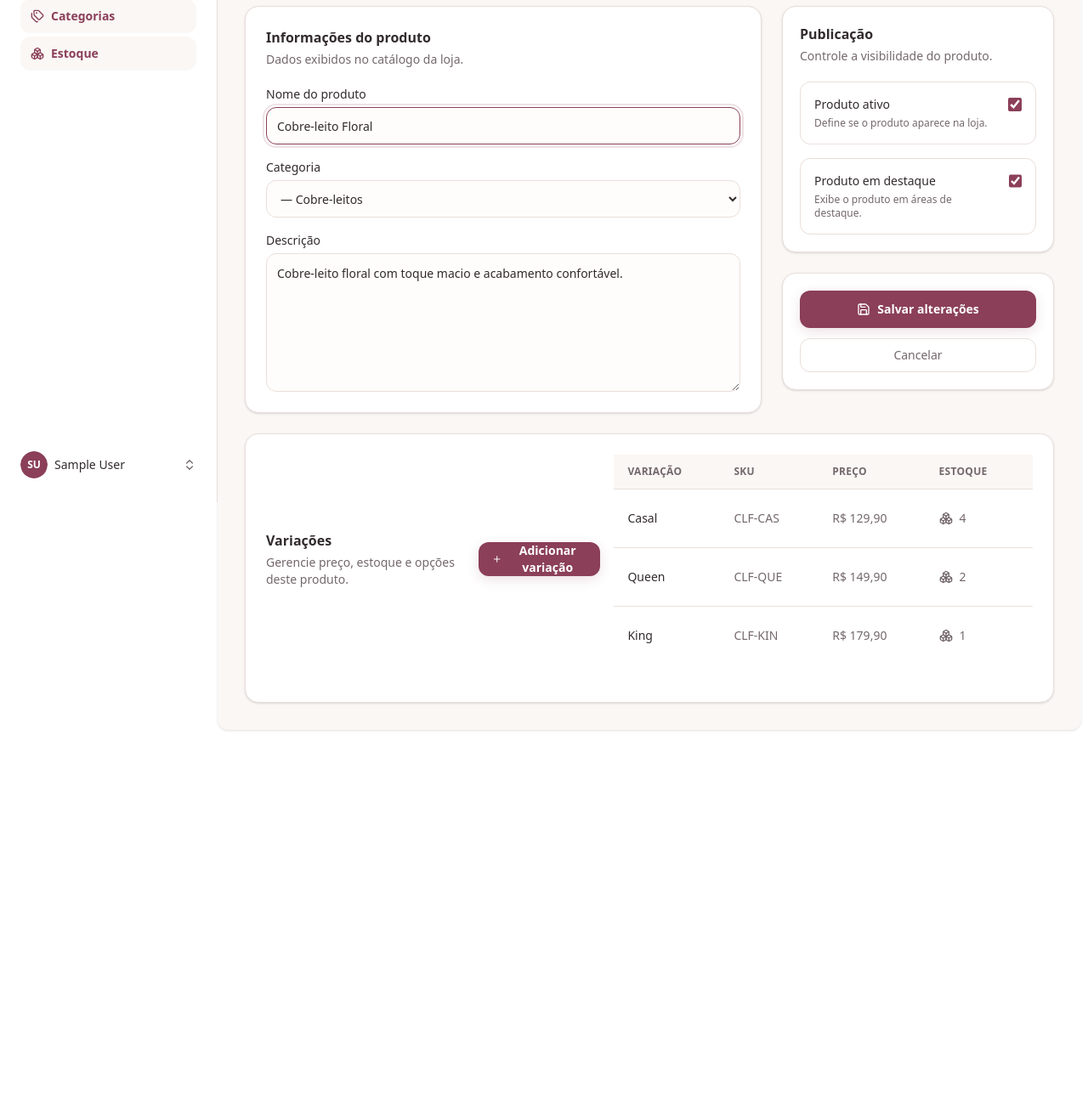
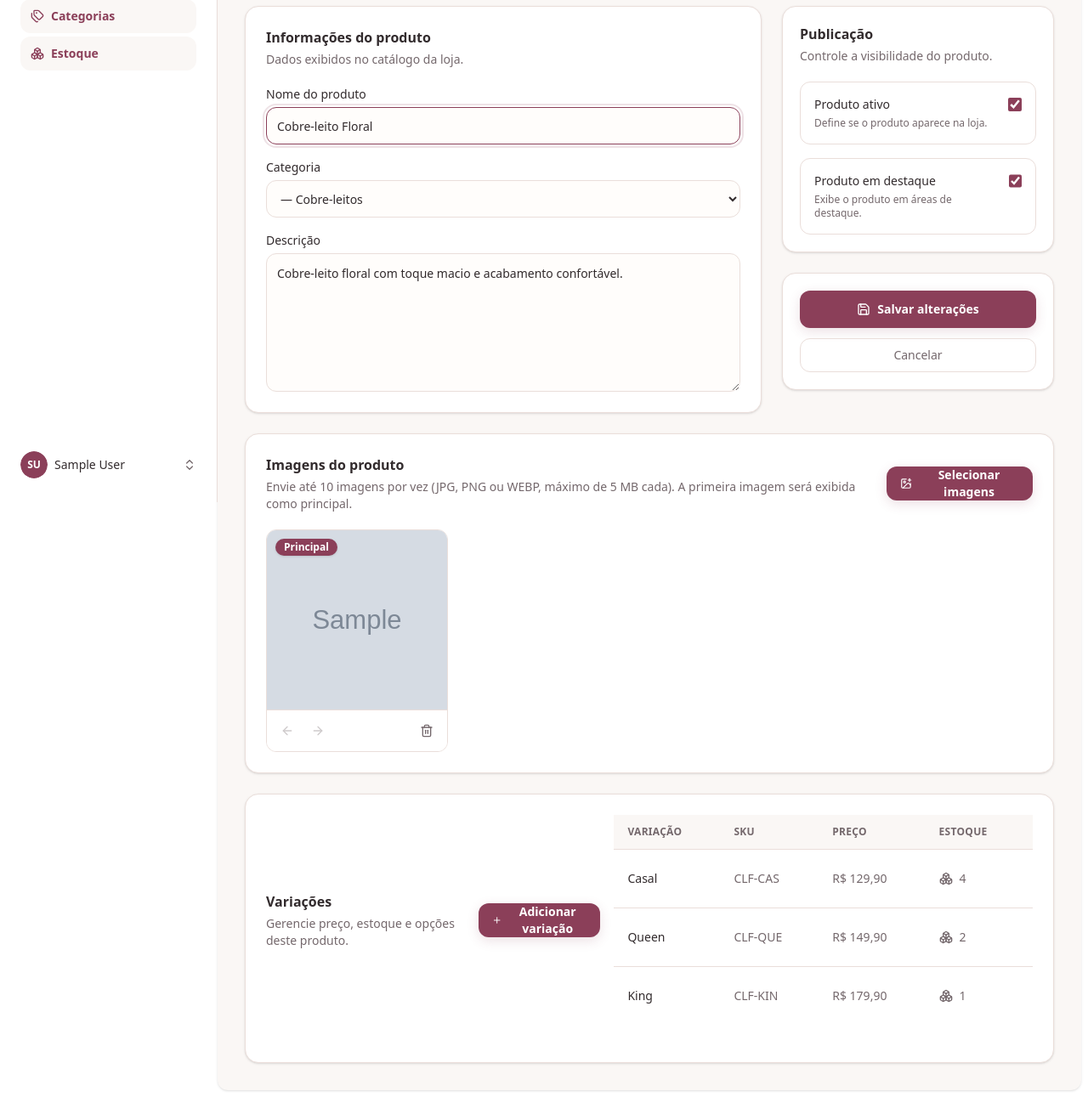
Before and after one commit to kauavinicios/SiteDeVendas, a Laravel app: page /admin/produtos/1/edit in a window 1280 px wide. Shown: the part 209-1500 px from the top of the page at 85% size. Before the commit the page ends 1069 px from the top, so only its background shows below. Run offline with Laravel 12, Linux system fonts and the light colour scheme; a user stored in the database is signed in; data comes from the database, SQL or seed files in the repository; tables that the repository leaves empty hold one stand-in row (values such as "Sample post"); grey boxes marked "Sample" are stand-in pictures; style sheets or scripts are compiled from the project's sources; some libraries are stand-ins or nearby versions.

Commit message:
feat(admin): adiciona gestão de imagens na edição de produtos

```diff
--- a/jandiraSite/app/Http/Controllers/Admin/ProductController.php
+++ b/jandiraSite/app/Http/Controllers/Admin/ProductController.php
@@ -7,6 +7,7 @@ use App\Http\Requests\Admin\ProductRequest;
 use App\Models\Category;
 use App\Models\Product;
 use Illuminate\Http\RedirectResponse;
+use Illuminate\Support\Facades\Storage;
 use Inertia\Inertia;
 use Inertia\Response;
 
@@ -65,6 +66,7 @@ class ProductController extends Controller
             'variants' => function ($query) {
                 $query->orderBy('id');
             },
+            'images',
         ]);
 
         return Inertia::render('admin/products/edit', [
@@ -75,6 +77,15 @@ class ProductController extends Controller
                 'description' => $product->description,
                 'active' => $product->active,
                 'featured' => $product->featured,
+
+                'images' => $product->images->map(function ($image) {
+                    return [
+                        'id' => $image->id,
+                        'path' => $image->path,
+                        'url' => Storage::disk('public')->url($image->path),
+                        'position' => $image->position,
+                    ];
+                })->values(),
 
                 'variants' => $product->variants->map(function ($variant) {
                     return [
--- /dev/null
+++ b/jandiraSite/resources/js/components/product-images.tsx
@@ -0,0 +1,434 @@
+import InputError from '@/components/input-error';
+import { Button } from '@/components/ui/button';
+import { router } from '@inertiajs/react';
+import {
+    ArrowLeft,
+    ArrowRight,
+    ImagePlus,
+    Star,
+    Trash2,
+    Upload,
+    X,
+} from 'lucide-react';
+import { ChangeEvent, useEffect, useMemo, useRef, useState } from 'react';
+
+export type ProductImageItem = {
+    id: number;
+    path: string;
+    url: string;
+    position: number;
+};
+
+type ProductImagesProps = {
+    productId: number;
+    images: ProductImageItem[];
+};
+
+export default function ProductImages({
+    productId,
+    images,
+}: ProductImagesProps) {
+    const fileInputRef = useRef<HTMLInputElement | null>(null);
+    const [selectedFiles, setSelectedFiles] = useState<File[]>([]);
+    const [uploading, setUploading] = useState(false);
+    const [mutating, setMutating] = useState(false);
+    const [errorMessage, setErrorMessage] = useState<string | null>(null);
+
+    const previews = useMemo(
+        () =>
+            selectedFiles.map((file) => ({
+                name: file.name,
+                url: URL.createObjectURL(file),
+            })),
+        [selectedFiles],
+    );
+
+    useEffect(() => {
+        return () => {
+            previews.forEach((preview) => URL.revokeObjectURL(preview.url));
+        };
+    }, [previews]);
+
+    const busy = uploading || mutating;
+
+    const handleFileChange = (e: ChangeEvent<HTMLInputElement>) => {
+        const files = Array.from(e.target.files ?? []);
+
+        if (files.length === 0) {
+            return;
+        }
+
+        setSelectedFiles((prev) => [...prev, ...files].slice(0, 10));
+        setErrorMessage(null);
+        e.target.value = '';
+    };
+
+    const removeSelectedFile = (index: number) => {
+        setSelectedFiles((prev) => prev.filter((_, i) => i !== index));
+        setErrorMessage(null);
+    };
+
+    const clearSelection = () => {
+        setSelectedFiles([]);
+        setErrorMessage(null);
+    };
+
+    const handleUpload = () => {
+        if (selectedFiles.length === 0 || busy) {
+            return;
+        }
+
+        router.post(
+            route('admin.product-images.store', productId),
+            { images: selectedFiles },
+            {
+                forceFormData: true,
+                preserveScroll: true,
+                onStart: () => {
+                    setUploading(true);
+                    setErrorMessage(null);
+                },
+                onFinish: () => setUploading(false),
+                onSuccess: () => {
+                    setSelectedFiles([]);
+                },
+                onError: (errors) => {
+                    const firstError =
+                        errors.images ??
+                        Object.entries(errors).find(([key]) =>
+                            key.startsWith('images.'),
+                        )?.[1];
+
+                    setErrorMessage(
+                        firstError ??
+                            'Não foi possível enviar as imagens selecionadas.',
+                    );
+                },
+            },
+        );
+    };
+
+    const submitReorder = (nextOrder: number[]) => {
+        if (busy) {
+            return;
+        }
+
+        router.patch(
+            route('admin.product-images.reorder', productId),
+            { order: nextOrder },
+            {
+                preserveScroll: true,
+                onStart: () => {
+                    setMutating(true);
+                    setErrorMessage(null);
+                },
+                onFinish: () => setMutating(false),
+                onError: () => {
+                    setErrorMessage(
+                        'Não foi possível atualizar a ordem das imagens.',
+                    );
+                },
+            },
+        );
+    };
+
+    const moveImage = (fromIndex: number, toIndex: number) => {
+        if (toIndex < 0 || toIndex >= images.length) {
+            return;
+        }
+
+        const ids = images.map((img) => img.id);
+        const [moved] = ids.splice(fromIndex, 1);
+        ids.splice(toIndex, 0, moved);
+        submitReorder(ids);
+    };
+
+    const makePrimary = (index: number) => {
+        if (index <= 0 || index >= images.length) {
+            return;
+        }
+
+        const ids = images.map((img) => img.id);
+        const [target] = ids.splice(index, 1);
+        ids.unshift(target);
+        submitReorder(ids);
+    };
+
+    const handleDelete = (image: ProductImageItem) => {
+        if (busy) {
+            return;
+        }
+
+        if (!confirm('Deseja realmente excluir esta imagem do produto?')) {
+            return;
+        }
+
+        router.delete(
+            route('admin.product-images.destroy', {
+                product: productId,
+                image: image.id,
+            }),
+            {
+                preserveScroll: true,
+                onStart: () => {
+                    setMutating(true);
+                    setErrorMessage(null);
+                },
+                onFinish: () => setMutating(false),
+                onError: () => {
+                    setErrorMessage('Não foi possível excluir a imagem.');
+                },
+            },
+        );
+    };
+
+    return (
+        <section className="rounded-2xl border border-[var(--admin-border)] bg-[var(--admin-surface)] p-5 shadow-sm md:p-6">
+            <div className="mb-5 flex flex-col gap-4 sm:flex-row sm:items-center sm:justify-between">
+                <div>
+                    <h2 className="text-base font-semibold text-[var(--admin-text)]">
+                        Imagens do produto
+                    </h2>
+
+                    <p className="mt-1 text-sm text-[var(--admin-text-muted)]">
+                        Envie até 10 imagens por vez (JPG, PNG ou WEBP, máximo
+                        de 5 MB cada). A primeira imagem será exibida como
+                        principal.
+                    </p>
+                </div>
+
+                <div>
+                    <input
+                        ref={fileInputRef}
+                        type="file"
+                        multiple
+                        accept="image/jpeg,image/png,image/webp"
+                        onChange={handleFileChange}
+                        className="hidden"
+                    />
+
+                    <button
+                        type="button"
+                        disabled={busy}
+                        onClick={() => fileInputRef.current?.click()}
+                        className="
+                            auth-primary-button
+                            inline-flex
+                            h-10
+                            items-center
+                            justify-center
+                            gap-2
+                            rounded-xl
+                            px-4
+                            text-sm
+                            font-semibold
+                            text-white
+                            disabled:opacity-50
+                        "
+                    >
+                        <ImagePlus className="size-4" aria-hidden="true" />
+                        Selecionar imagens
+                    </button>
+                </div>
+            </div>
+
+            {errorMessage && (
+                <div className="mb-4">
+                    <InputError message={errorMessage} />
+                </div>
+            )}
+
+            {previews.length > 0 && (
+                <div className="mb-6 rounded-xl border border-[var(--admin-border)] bg-[var(--admin-background-soft)] p-4">
+                    <div className="mb-3 flex flex-col gap-2 sm:flex-row sm:items-center sm:justify-between">
+                        <p className="text-sm font-medium text-[var(--admin-text)]">
+                            {previews.length}{' '}
+                            {previews.length === 1
+                                ? 'imagem selecionada para envio'
+                                : 'imagens selecionadas para envio'}
+                        </p>
+
+                        <div className="flex items-center gap-2">
+                            <Button
+                                type="button"
+                                variant="outline"
+                                disabled={busy}
+                                onClick={clearSelection}
+                                className="h-9 rounded-xl border-[var(--admin-border)] text-xs"
+                            >
+                                Limpar seleção
+                            </Button>
+
+                            <Button
+                                type="button"
+                                disabled={busy}
+                                onClick={handleUpload}
+                                className="auth-primary-button h-9 rounded-xl text-xs font-semibold text-white"
+                            >
+                                <Upload className="size-3.5" />
+                                {uploading ? 'Enviando...' : 'Enviar imagens'}
+                            </Button>
+                        </div>
+                    </div>
+
+                    <div className="grid grid-cols-2 gap-3 sm:grid-cols-3 md:grid-cols-5">
+                        {previews.map((preview, index) => (
+                            <div
+                                key={`${preview.name}-${index}`}
+                                className="group relative overflow-hidden rounded-xl border border-[var(--admin-border)] bg-[var(--admin-surface)]"
+                            >
+                                <div className="aspect-square w-full overflow-hidden bg-[var(--admin-background)]">
+                                    <img
+                                        src={preview.url}
+                                        alt={preview.name}
+                                        className="size-full object-cover"
+                                    />
+                                </div>
+
+                                <button
+                                    type="button"
+                                    disabled={busy}
+                                    onClick={() => removeSelectedFile(index)}
+                                    aria-label={`Remover ${preview.name} da seleção`}
+                                    className="
+                                        absolute
+                                        right-1.5
+                                        top-1.5
+                                        inline-flex
+                                        size-7
+                                        items-center
+                                        justify-center
+                                        rounded-full
+                                        bg-black/65
+                                        text-white
+                                        transition-colors
+                                        hover:bg-black/80
+                                    "
+                                >
+                                    <X className="size-3.5" />
+                                </button>
+
+                                <p className="truncate px-2 py-1.5 text-xs text-[var(--admin-text-muted)]">
+                                    {preview.name}
+                                </p>
+                            </div>
+                        ))}
+                    </div>
+                </div>
+            )}
+
+            {images.length > 0 ? (
+                <div className="grid gap-4 sm:grid-cols-2 md:grid-cols-3 lg:grid-cols-4">
+                    {images.map((image, index) => (
+                        <article
+                            key={image.id}
+                            className="overflow-hidden rounded-xl border border-[var(--admin-border)] bg-[var(--admin-background)]"
+                        >
+                            <div className="relative aspect-square w-full overflow-hidden bg-[var(--admin-background-soft)]">
+                                <img
+                                    src={image.url}
+                                    alt={`Imagem ${index + 1} do produto`}
+                                    className="size-full object-cover"
+                                />
+
+                                <span
+                                    className={`
+                                        absolute
+                                        left-2.5
+                                        top-2.5
+                                        inline-flex
+                                        rounded-full
+                                        px-2.5
+                                        py-0.5
+                                        text-xs
+                                        font-semibold
+                                        shadow-sm
+                                        ${
+                                            index === 0
+                                                ? 'bg-[var(--admin-primary)] text-white'
+                                                : 'bg-white/90 text-[var(--admin-text)]'
+                                        }
+                                    `}
+                                >
+                                    {index === 0 ? 'Principal' : `#${index + 1}`}
+                                </span>
+                            </div>
+
+                            <div className="flex items-center justify-between gap-1 border-t border-[var(--admin-border)] bg-[var(--admin-surface)] p-2">
+                                <div className="flex items-center gap-1">
+                                    <button
+                                        type="button"
+                                        disabled={busy || index === 0}
+                                        onClick={() =>
+                                            moveImage(index, index - 1)
+                                        }
+                                        aria-label="Mover imagem para esquerda"
+                                        title="Mover para esquerda"
+                                        className="inline-flex size-8 items-center justify-center rounded-lg text-[var(--admin-text-muted)] transition-colors hover:bg-[var(--admin-background-soft)] hover:text-[var(--admin-text)] disabled:opacity-35"
+                                    >
+                                        <ArrowLeft className="size-4" />
+                                    </button>
+
+                                    <button
+                                        type="button"
+                                        disabled={
+                                            busy || index === images.length - 1
+                                        }
+                                        onClick={() =>
+                                            moveImage(index, index + 1)
+                                        }
+                                        aria-label="Mover imagem para direita"
+                                        title="Mover para direita"
+                                        className="inline-flex size-8 items-center justify-center rounded-lg text-[var(--admin-text-muted)] transition-colors hover:bg-[var(--admin-background-soft)] hover:text-[var(--admin-text)] disabled:opacity-35"
+                                    >
+                                        <ArrowRight className="size-4" />
+                                    </button>
+
+                                    {index > 0 && (
+                                        <button
+                                            type="button"
+                                            disabled={busy}
+                                            onClick={() => makePrimary(index)}
+                                            aria-label="Definir como imagem principal"
+                                            title="Definir como principal"
+                                            className="inline-flex size-8 items-center justify-center rounded-lg text-[var(--admin-text-muted)] transition-colors hover:bg-[var(--admin-background-soft)] hover:text-[var(--admin-primary)] disabled:opacity-35"
+                                        >
+                                            <Star className="size-4" />
+                                        </button>
+                                    )}
+                                </div>
+
+                                <button
+                                    type="button"
+                                    disabled={busy}
+                                    onClick={() => handleDelete(image)}
+                                    aria-label="Excluir imagem"
+                                    title="Excluir imagem"
+                                    className="inline-flex size-8 items-center justify-center rounded-lg text-[var(--admin-text-muted)] transition-colors hover:bg-red-50 hover:text-red-600 disabled:opacity-35"
+                                >
+                                    <Trash2 className="size-4" />
+                                </button>
+                            </div>
+                        </article>
+                    ))}
+                </div>
+            ) : (
+                <div className="flex min-h-44 flex-col items-center justify-center rounded-xl border border-dashed border-[var(--admin-border)] bg-[var(--admin-background-soft)] px-6 text-center">
+                    <ImagePlus
+                        className="mb-3 size-8 text-[var(--admin-text-muted)]"
+                        aria-hidden="true"
+                    />
+
+                    <p className="text-sm font-medium text-[var(--admin-text)]">
+                        Nenhuma imagem cadastrada
+                    </p>
+
+                    <p className="mt-1 max-w-sm text-xs leading-relaxed text-[var(--admin-text-muted)]">
+                        Selecione uma ou mais fotos para montar a galeria deste
+                        produto na loja.
+                    </p>
+                </div>
+            )}
+        </section>
+    );
+}
--- a/jandiraSite/resources/js/pages/admin/products/edit.tsx
+++ b/jandiraSite/resources/js/pages/admin/products/edit.tsx
@@ -9,6 +9,9 @@ import { Head, Link, useForm } from '@inertiajs/react';
 import { ArrowLeft } from 'lucide-react';
 import { FormEventHandler } from 'react';
 
+import ProductImages, {
+    type ProductImageItem,
+} from '@/components/product-images';
 import ProductVariants, {
     type ProductVariant,
 } from '@/components/product-variants';
@@ -20,6 +23,7 @@ type Product = {
     description: string | null;
     active: boolean;
     featured: boolean;
+    images: ProductImageItem[];
     variants: ProductVariant[];
 };
 
@@ -113,6 +117,10 @@ export default function ProductsEdit({
                     onChange={setData}
                     onSubmit={submit}
                 />
+                <ProductImages
+                    productId={product.id}
+                    images={product.images}
+                />
                 <ProductVariants
                     productId={product.id}
                     variants={product.variants}
--- a/jandiraSite/routes/admin.php
+++ b/jandiraSite/routes/admin.php
@@ -3,6 +3,7 @@
 use App\Http\Controllers\Admin\CategoryController;
 use App\Http\Controllers\Admin\DashboardController;
 use App\Http\Controllers\Admin\ProductController;
+use App\Http\Controllers\Admin\ProductImageController;
 use App\Http\Controllers\Admin\ProductVariantController;
 use App\Http\Controllers\Admin\StockController;
 use Illuminate\Support\Facades\Route;
@@ -41,6 +42,17 @@ Route::middleware('auth')
                 ->names('product-variants')
                 ->scoped();
 
+            // /admin/produtos/{product}/imagens — upload, reordenação e exclusão
+            Route::post('/produtos/{product}/imagens', [ProductImageController::class, 'store'])
+                ->name('product-images.store');
+
+            Route::patch('/produtos/{product}/imagens/reordenar', [ProductImageController::class, 'reorder'])
+                ->name('product-images.reorder');
+
+            Route::delete('/produtos/{product}/imagens/{image}', [ProductImageController::class, 'destroy'])
+                ->name('product-images.destroy')
+                ->scopeBindings();
+
             // /admin/categorias — index, store, update, destroy
             Route::resource('categorias', CategoryController::class)
                 ->only(['index', 'store', 'update', 'destroy'])
```
Also changed, not shown: jandiraSite/app/Http/Controllers/Admin/ProductImageController.php (added, +92 -0 lines), jandiraSite/app/Http/Requests/Admin/ProductImageRequest.php (added, +40 -0 lines).
